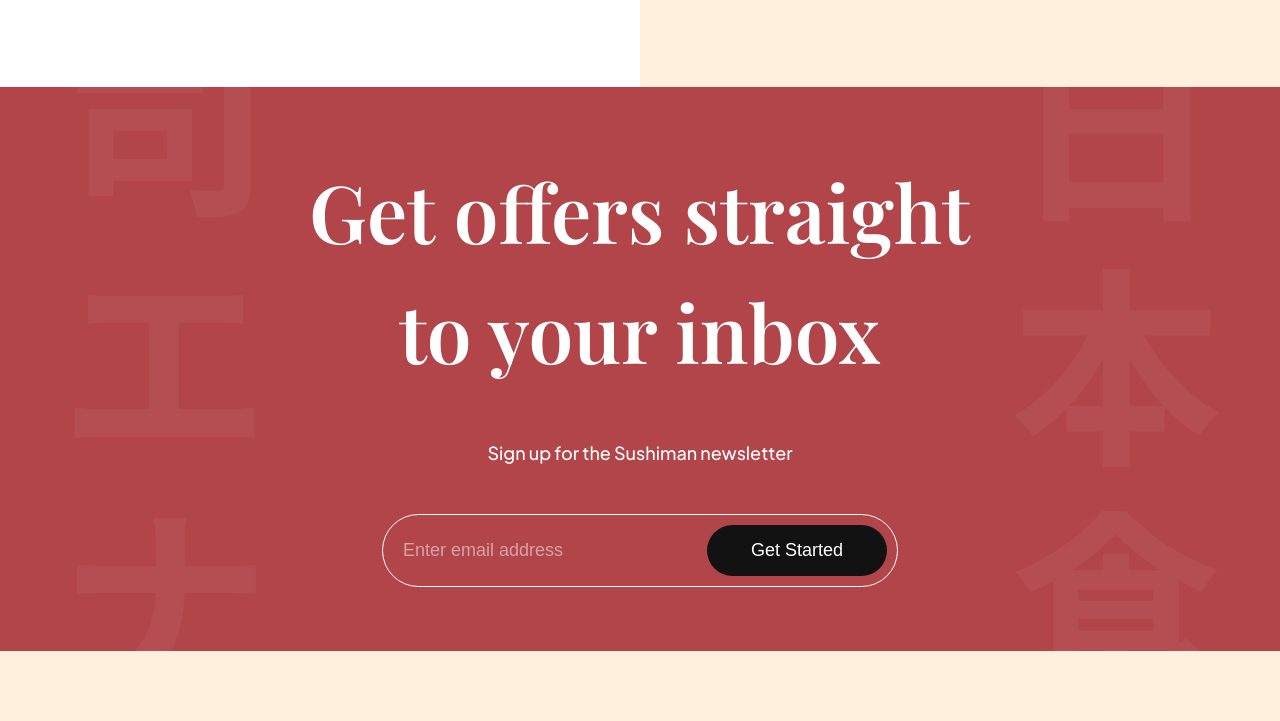
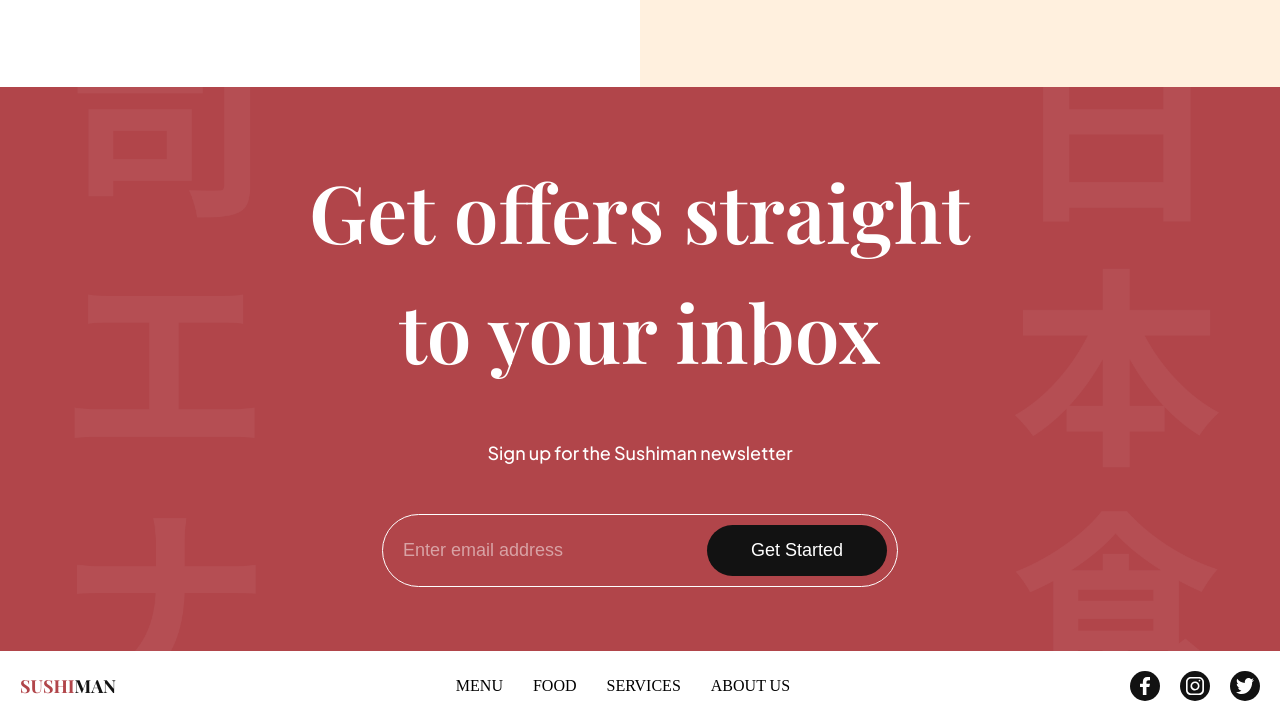
Before and after one commit to vinhhien1012001/sushi, a website built with Vite: page index.html in a window 1280 px wide. Shown: the part 3395-4116 px from the top of the page. Before the commit the page ends 4046 px from the top, so only its background shows below. Built offline with nearby package versions, Linux system fonts and the light colour scheme.

Commit message:
feat: add footer and adjust responsive UI

```diff
--- a/css/sections/footer.css
+++ b/css/sections/footer.css
@@ -0,0 +1,53 @@
+.footer {
+  display: flex;
+  flex-wrap: wrap;
+  gap: 20px;
+  overflow: hidden;
+  background: #fff;
+  justify-content: space-between;
+  align-items: center;
+  padding: 20px;
+}
+
+.footer__logo {
+  font-size: 18px;
+  font-family: var(--playfair-display);
+  font-weight: 500;
+}
+
+.footer__logo h4 {
+  color: var(--primary-color);
+}
+
+.footer__logo span {
+  color: var(--secondary-color);
+}
+
+.footer__menu {
+  display: flex;
+  gap: 30px;
+}
+
+.footer__social {
+  display: flex;
+  align-items: center;
+  gap: 20px;
+}
+
+.footer__social li {
+  background-color: var(--secondary-color);
+  border-radius: 100%;
+  padding: 5px;
+  width: 30px;
+  height: 30px;
+  display: flex;
+  align-items: center;
+  justify-content: center;
+  cursor: pointer;
+}
+
+.footer__social img {
+  width: 18px;
+  height: 18px;
+  object-fit: contain;
+}
--- a/css/sections/popular.css
+++ b/css/sections/popular.css
@@ -19,6 +19,7 @@
 
 .popular__list {
   display: flex;
+  flex-wrap: wrap;
   margin-top: 40px;
   gap: 30px;
 }
@@ -182,3 +183,12 @@
   object-fit: contain;
   margin-left: 21px;
 }
+
+@media screen and (max-width: 550px) {
+  .popular {
+    padding: 20px;
+  }
+  .popular__list {
+    gap: 10px;
+  }
+}
--- a/css/sections/subscribe.css
+++ b/css/sections/subscribe.css
@@ -67,3 +67,29 @@
   font-size: 18px;
   font-weight: 500;
 }
+
+.subscription__mobile-btn {
+  margin-top: 20px;
+  display: none;
+  min-width: 280px;
+  /* width: 100%; */
+  padding: 15px 40px;
+  background-color: var(--secondary-color);
+  color: #fff;
+  border-radius: 36px;
+  outline: none;
+  border: none;
+  cursor: pointer;
+
+  font-size: 18px;
+  font-weight: 500;
+}
+
+@media screen and (max-width: 550px) {
+  .subscription__input-btn {
+    display: none;
+  }
+  .subscription__mobile-btn {
+    display: block;
+  }
+}
--- a/css/sections/trending.css
+++ b/css/sections/trending.css
@@ -7,6 +7,7 @@
 .trending__top,
 .trending__bottom {
   display: flex;
+  flex-wrap: wrap;
   position: relative;
   height: 50%;
 }
@@ -185,3 +186,24 @@
   z-index: 1;
   width: 350px;
 }
+
+@media screen and (max-width: 550px) {
+  .trending__image {
+    width: 100%;
+  }
+
+  .trending__arrow-vertical,
+  .trending__arrow-horizontal1,
+  .trending__arrow-horizontal2 {
+    display: none;
+  }
+
+  .trending__content {
+    width: 100%;
+  }
+
+  .trending__bottom .trending__image {
+    order: 2;
+  }
+}
+/* END: trending media queries */
--- a/index.html
+++ b/index.html
@@ -279,7 +279,27 @@
         <button class="subscription__input-btn">Get Started</button>
       </input>
     </div>
+    <button class="subscription__mobile-btn" data-aos="fade-up">Get Started</button>
   </section>
+
+  <footer class="footer">
+    <div class="footer__logo">
+      <h4>SUSHI<span>MAN</span></h4>
+    </div>
+
+    <ul class="footer__menu">
+      <li><a href="#menu">MENU</a></li>
+      <li><a href="#food">FOOD</a></li>
+      <li><a href="#services">SERVICES</a></li>
+      <li><a href="#about-us">ABOUT US</a></li>
+    </ul>
+
+    <ul class="footer__social">
+      <li><img src="assets/facebook.svg" alt="facebook"></li>
+      <li><img src="assets/instagram.svg" alt="instagram"></li>
+      <li><img src="assets/twitter.svg" alt="twitter"></li>
+    </ul>
+  </footer>
 
   <script src="js/script.js" type="module"></script>
 </body>
```
